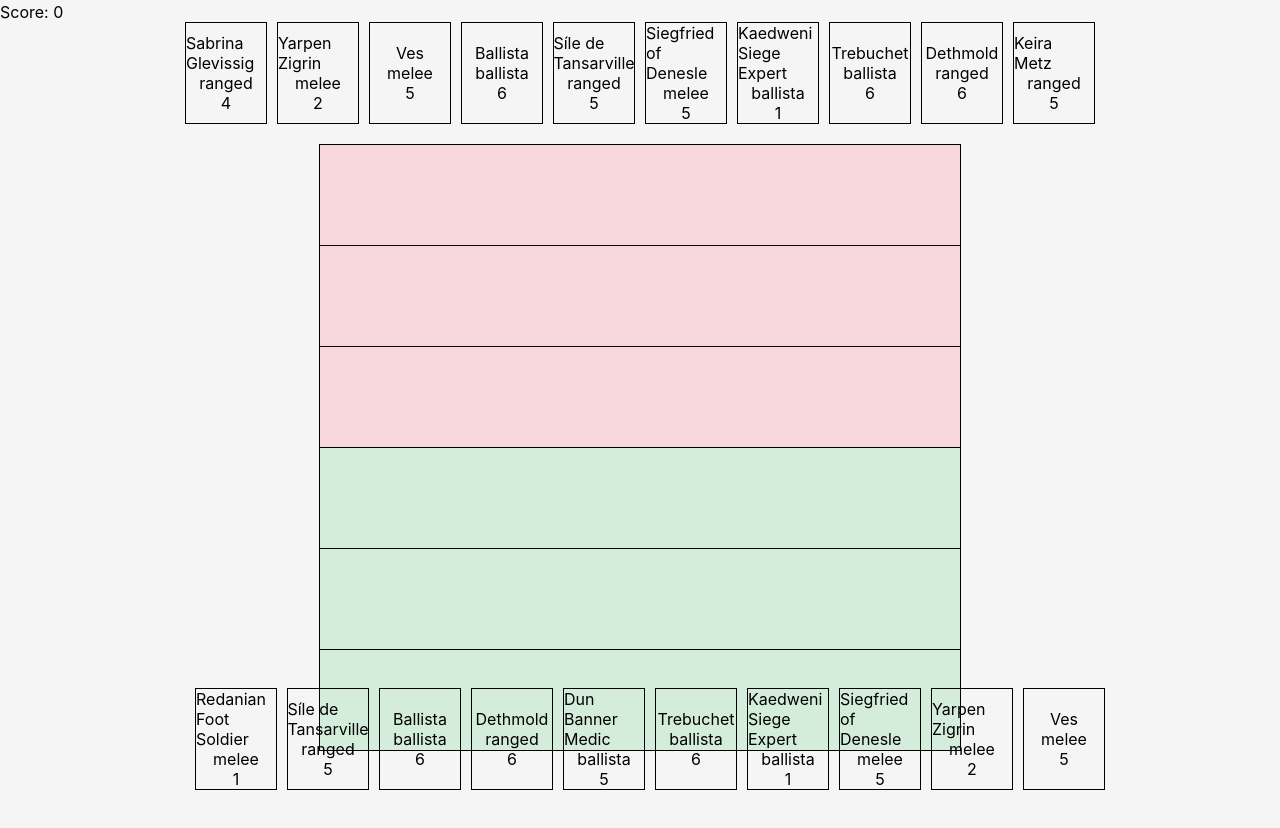
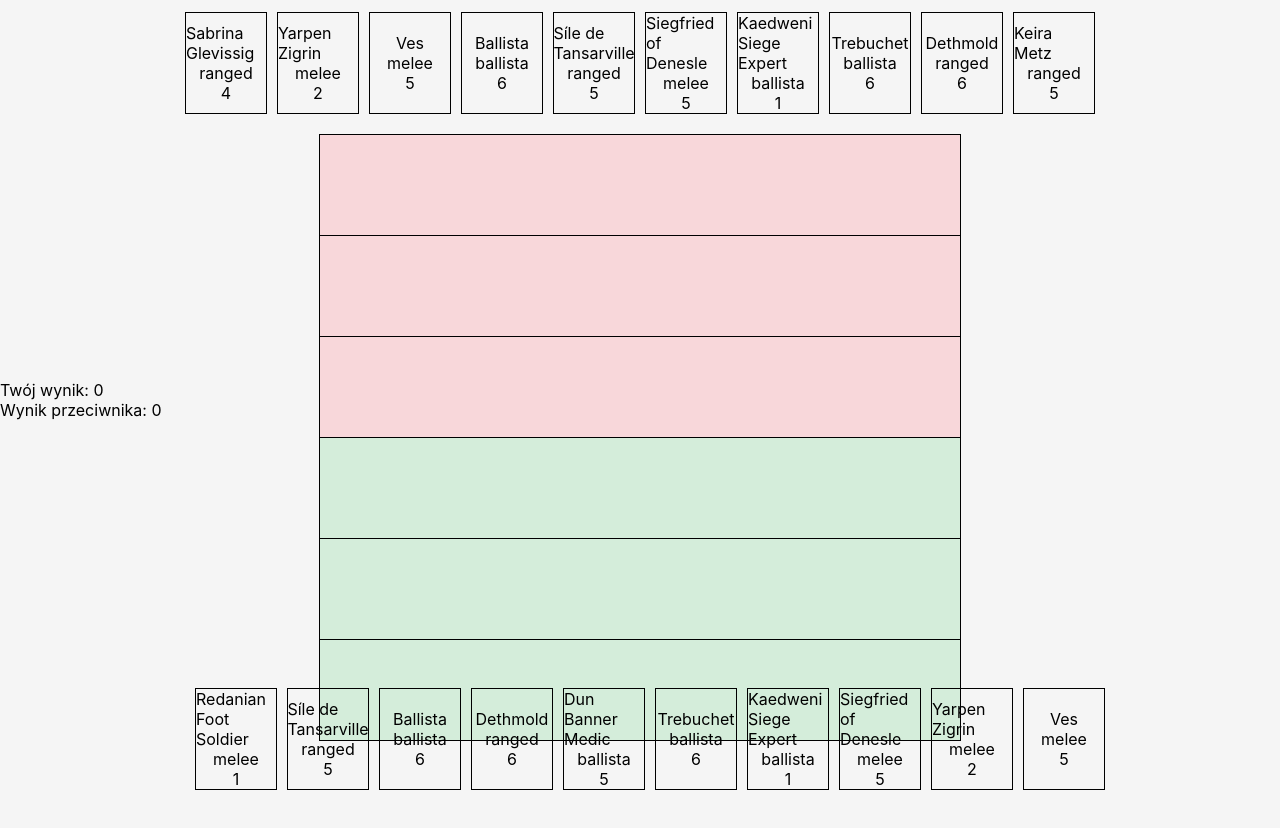
Before and after one commit to UGNaNpp/Gwint, a React (Create React App) app in the folder client/: page / in a window 1280 px wide. Shown: the top 828 px of the page. Built offline with nearby package versions, Linux system fonts and the light colour scheme.

Commit message:
wyswietlanie punktow przeciwnika

```diff
--- a/client/src/Board/Board.css
+++ b/client/src/Board/Board.css
@@ -77,3 +77,10 @@ body {
   justify-content: center;
   flex-wrap: wrap;
 }
+
+.scores {
+  position: absolute;
+  left: 0;
+  top: 50%;
+  transform: translateY(-50%);
+}
--- a/client/src/Board/Board.js
+++ b/client/src/Board/Board.js
@@ -26,6 +26,7 @@ const Board = () => {
 
   // aktualne punkty gracza
   const [score, setScore] = useState(0);
+  const [enemyScore, setEnemyScore] = useState(0);
 
   // tasowanie (losowe sortowanie) talii i danie pierwszych 10 graczowi i potem ponowne losowanie i danie przeciwnikowi
   useEffect(() => {
@@ -75,6 +76,8 @@ const Board = () => {
           return updatedState;
         });
 
+        setEnemyScore(prevScore => prevScore + botCard.power);
+
         setIsPlayerTurn(true); // gracz ma ruch
       }
     }, 1000);
@@ -82,8 +85,12 @@ const Board = () => {
 
   return (
     <div className="game">
-      <div className="score">Score: {score}</div>
+      <div className="scores">
+      <div className="score">Twój wynik: {score}</div>
+      <div className="score">Wynik przeciwnika: {enemyScore}</div>
+      </div>
       <div className="opponent-cards">
+
         {opponentCards.map((card, index) => (
           <CardDisplay key={index} {...card} />
         ))}
```
